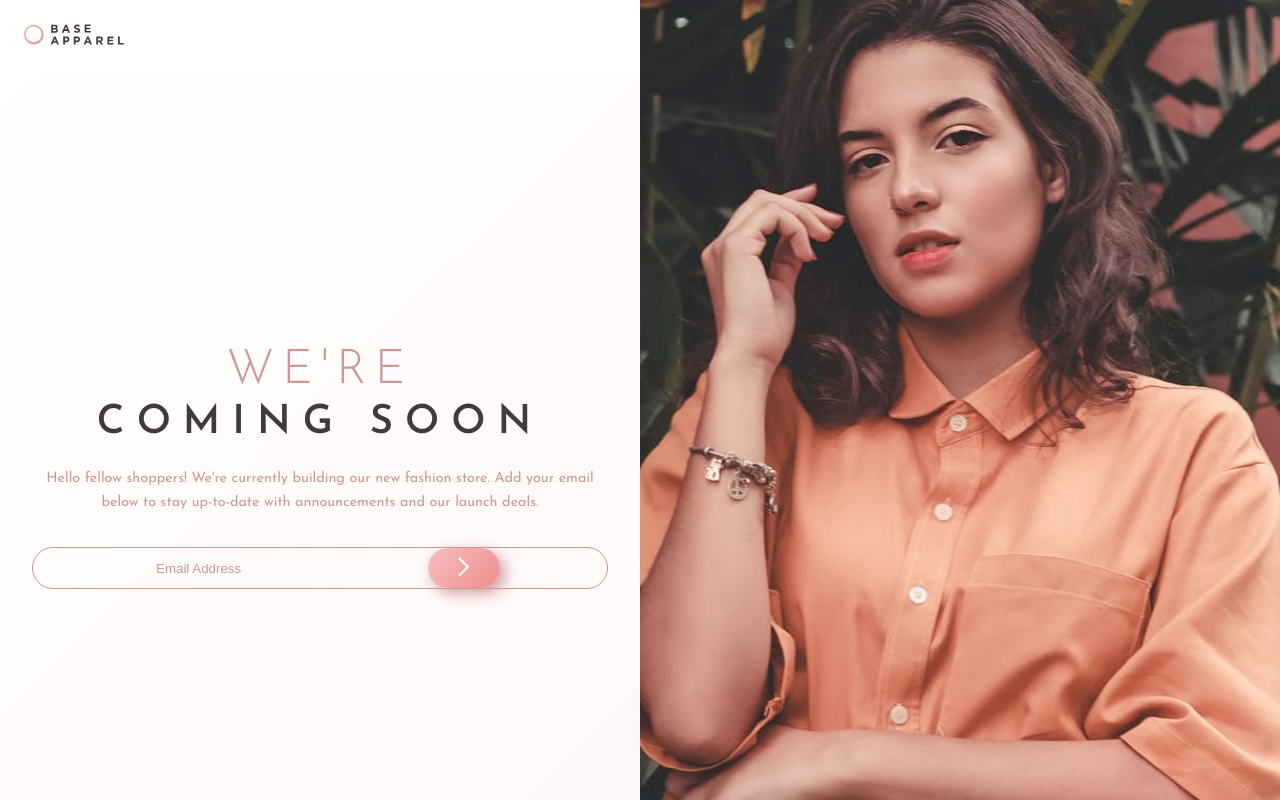
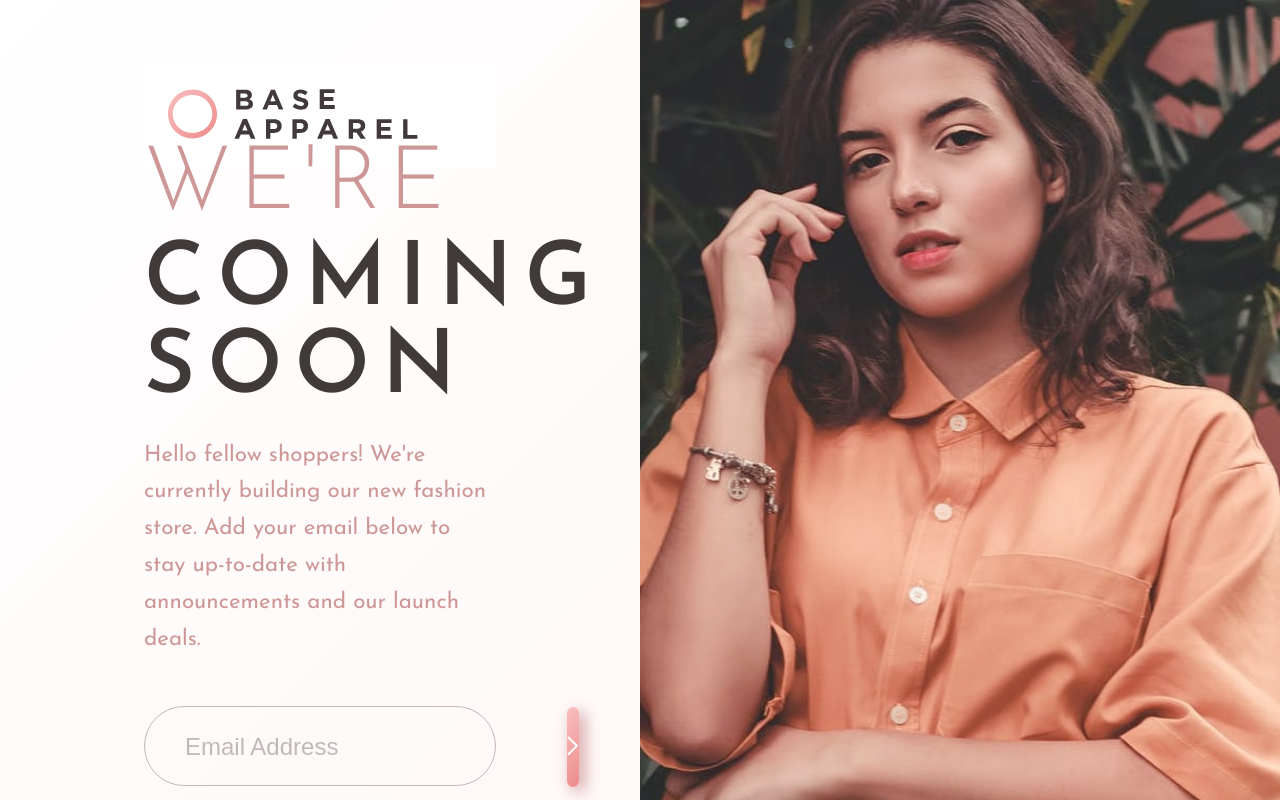
Before and after one commit to aaronshivers/base-apparel, an Angular app: page / in a window 1280 px wide. Built offline with nearby package versions, Linux system fonts and the light colour scheme.

Commit message:
style contact form for desktop

```diff
--- a/src/app/app.component.scss
+++ b/src/app/app.component.scss
@@ -17,11 +17,14 @@
   app-topbar {
     grid-area: topbar;
     width: 50vw;
+    height: 1vh;
+    padding: 4rem 9rem 0;
   }
 
   .inner-container {
     grid-area: container;
     width: 50vw;
+    padding: 0 9rem;
   }
 
   app-hero {
--- a/src/app/contact-form/contact-form.component.scss
+++ b/src/app/contact-form/contact-form.component.scss
@@ -3,7 +3,7 @@
 
 .contact__form {
   background-color: transparent;
-  border: 1px solid $red-desaturated;
+  border: 1px solid lighten($red-dark-gray, 50%);
   border-radius: 1.5rem;
   margin: 2rem 0 0;
   display: flex;
@@ -14,6 +14,7 @@
 .contact--error {
   border: 1px solid $red-soft;
 }
+
 .contact__input {
   color: $red-dark-gray;
   background-color: transparent;
@@ -26,7 +27,7 @@
 }
 
 .contact__input::placeholder {
-  color: $red-desaturated
+  color: lighten($red-dark-gray, 50%)
 }
 
 .contact__error-icon {
@@ -51,3 +52,38 @@
   font-size: .9rem;
   margin: .75rem;
 }
+
+@media (min-width: 1000px) {
+  .contact__form {
+    justify-content: space-around;
+  }
+
+  .contact__form {
+    height: 5rem;
+    border-radius: 2.5rem;
+  }
+
+  .contact__input {
+    font-size: 1.5rem;
+    padding: 2.5rem;
+    width: 30rem;
+  }
+
+  .contact__error-icon {
+    margin-top: 1.7rem;
+    margin-right: 2rem;
+  }
+
+  .contact__button {
+    width: 9rem;
+    height: 5rem;
+    border-radius: 3rem;
+  }
+
+  .contact__hint {
+    font-size: 1.2rem;
+    margin: 1rem;
+    margin-left: 2.5rem;
+    width: 100%;
+  }
+}
--- a/src/app/main/main.component.scss
+++ b/src/app/main/main.component.scss
@@ -28,3 +28,23 @@
   line-height: 1.5rem;
   margin-top: 1.5rem;
 }
+
+@media (min-width: 1000px) {
+  .main {
+    text-align: left;
+    margin-bottom: 3rem;
+  }
+
+  .main__header {
+    font-size: 5.5rem;
+  }
+
+  .main__subheader {
+    font-size: 5.5rem;
+  }
+
+  .main__body {
+    font-size: 1.4rem;
+    line-height: 2.3rem;
+  }
+}
--- a/src/app/topbar/topbar.component.scss
+++ b/src/app/topbar/topbar.component.scss
@@ -7,3 +7,11 @@
   width: 100px;
   margin: 1.5rem;
 }
+
+@media (min-width: 1000px) {
+  .topbar {}
+
+  .topbar__logo {
+    width: 250px;
+  }
+}
```
